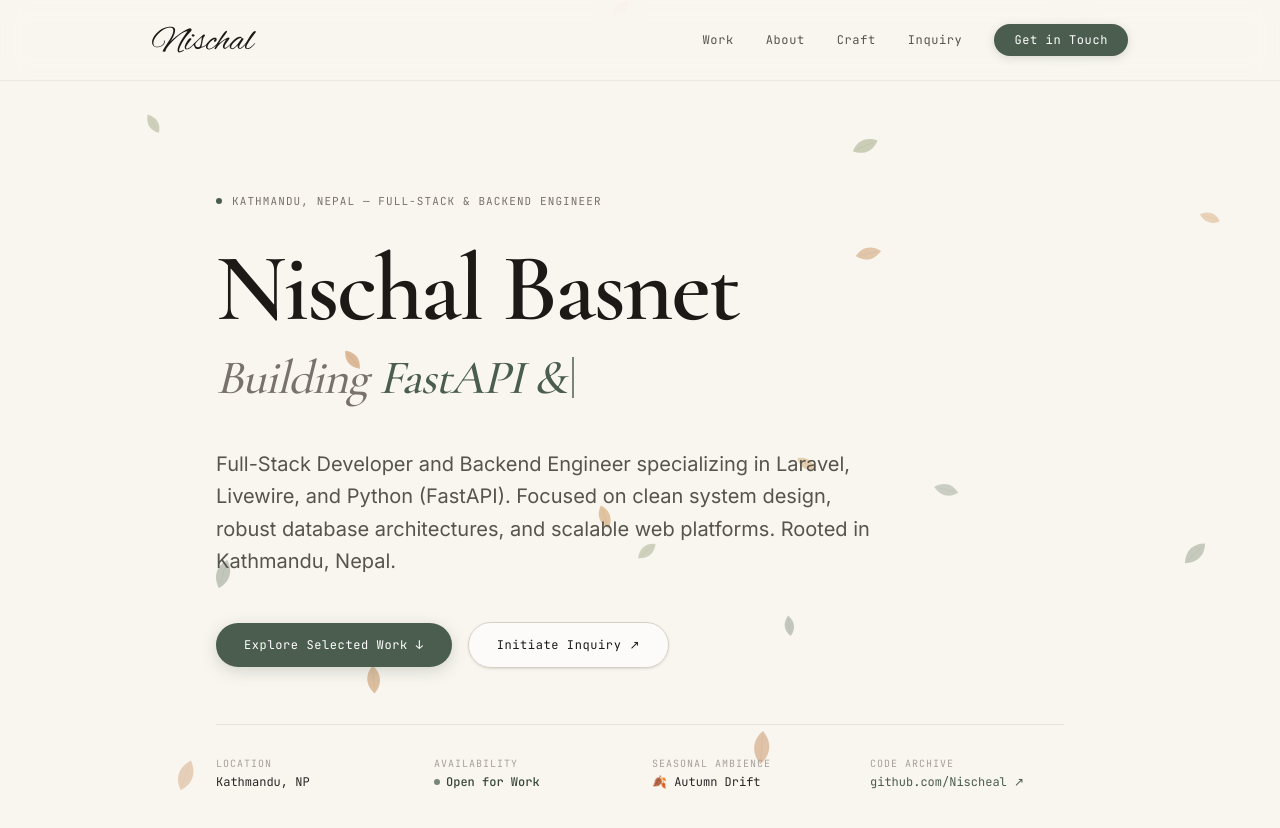
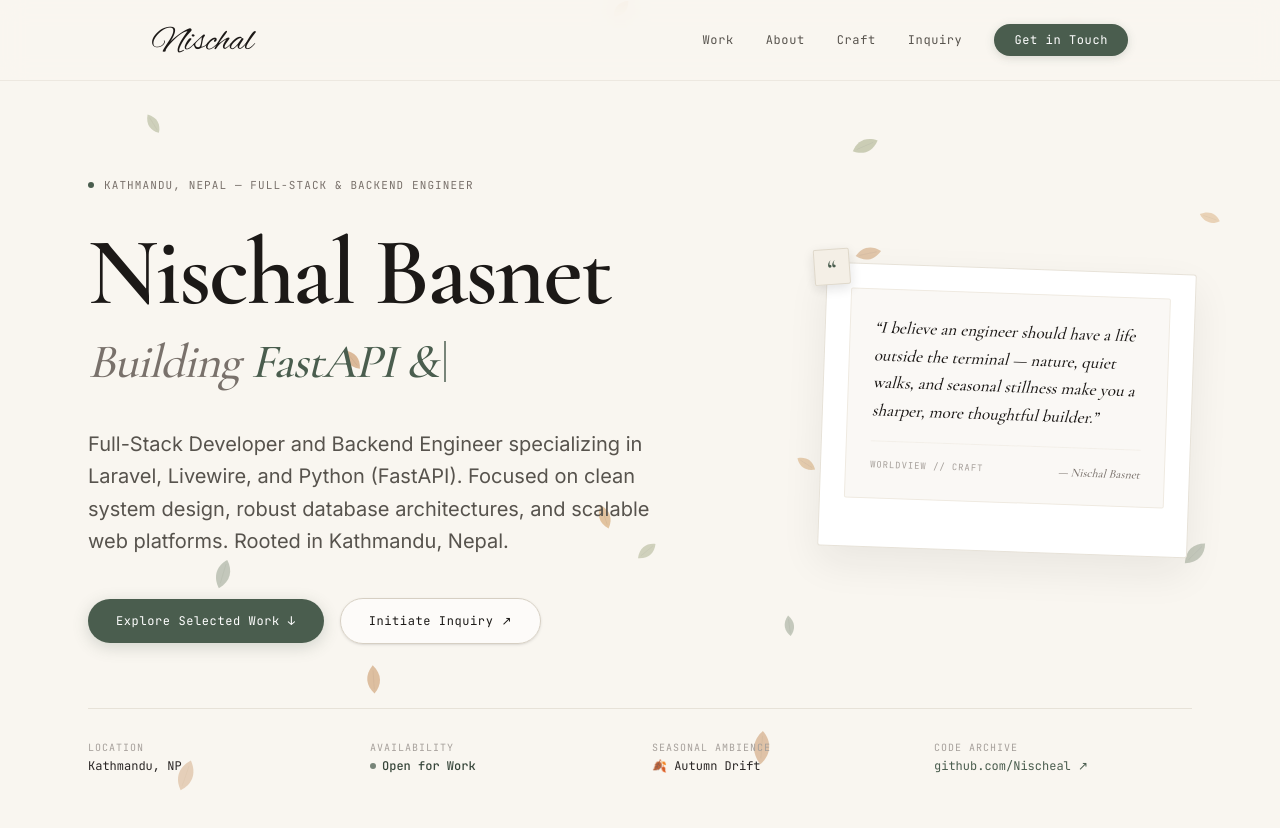
Before and after one commit to Nischeal/Portfolio-website, a Next.js app in the folder frontend/: page / in a window 1280 px wide. Shown: the top 828 px of the page. Built offline with nearby package versions, Linux system fonts and the light colour scheme.

Commit message:
feat(hero): implement tactile polaroid quote card with verified nature philosophy

```diff
--- a/frontend/src/components/sections/HeroSection.tsx
+++ b/frontend/src/components/sections/HeroSection.tsx
@@ -2,15 +2,19 @@
 
 import Link from "next/link";
 import { TypewriterRole } from "@/components/ui/TypewriterRole";
+import { HeroQuoteCard } from "@/components/ui/HeroQuoteCard";
 import { useSeason } from "@/context/SeasonContext";
 
 export function HeroSection() {
   const { season } = useSeason();
 
   return (
-    <section className="pt-20 sm:pt-28 pb-20 sm:pb-28 px-6 max-w-4xl mx-auto w-full">
-      <div className="space-y-8 text-left">
-        {/* Confirmed Clean Spaced Kicker */}
+    <section className="pt-16 sm:pt-24 pb-16 sm:pb-24 px-6 max-w-6xl mx-auto w-full">
+      {/* Asymmetric Two-Column Editorial Desk */}
+      <div className="grid grid-cols-1 lg:grid-cols-12 gap-12 lg:gap-14 items-center">
+        {/* Left Column: Typographic Hierarchy & Identity */}
+        <div className="lg:col-span-7 space-y-8 text-left">
+          {/* Clean Spaced Kicker */}
           <div className="flex items-center gap-2.5 font-mono text-[11px] text-stone-500 tracking-widest uppercase">
             <span className="w-1.5 h-1.5 rounded-full bg-[#4A5D4E]" />
             <span>KATHMANDU, NEPAL — FULL-STACK &amp; BACKEND ENGINEER</span>
@@ -32,13 +36,13 @@ export function HeroSection() {
             />
           </div>
 
-        {/* Confirmed Grounded Bio Statement */}
-        <p className="text-stone-600 text-lg sm:text-xl leading-relaxed max-w-2xl font-normal pt-2">
+          {/* Grounded Bio Statement */}
+          <p className="text-stone-600 text-lg sm:text-xl leading-relaxed max-w-xl font-normal pt-1">
             Full-Stack Developer and Backend Engineer specializing in Laravel, Livewire, and Python (FastAPI). Focused on clean system design, robust database architectures, and scalable web platforms. Rooted in Kathmandu, Nepal.
           </p>
 
           {/* Action Button Row */}
-        <div className="flex flex-wrap items-center gap-4 pt-3 font-mono text-xs">
+          <div className="flex flex-wrap items-center gap-4 pt-2 font-mono text-xs">
             <Link
               href="#work"
               className="bg-[#4A5D4E] hover:bg-[#37463A] text-white px-7 py-3.5 rounded-full tracking-wider transition-all shadow-[0_4px_16px_rgba(74,93,78,0.22)] inline-flex items-center gap-2"
@@ -55,9 +59,16 @@ export function HeroSection() {
               <span>↗</span>
             </Link>
           </div>
+        </div>
 
-        {/* Generous Spaced Metadata Strip */}
-        <div className="mt-14 pt-8 border-t border-[#E7E2D8] grid grid-cols-2 sm:grid-cols-4 gap-6 font-mono text-xs text-stone-600">
+        {/* Right Column: Tactile Polaroid Quote Card */}
+        <div className="lg:col-span-5 flex justify-center lg:justify-end pt-4 lg:pt-0">
+          <HeroQuoteCard />
+        </div>
+      </div>
+
+      {/* Generous Spaced Full-Width Metadata Strip */}
+      <div className="mt-14 sm:mt-16 pt-8 border-t border-[#E7E2D8] grid grid-cols-2 sm:grid-cols-4 gap-6 font-mono text-xs text-stone-600">
         <div>
           <span className="text-[10px] text-stone-400 block uppercase tracking-widest mb-1">
             LOCATION
@@ -98,7 +109,6 @@ export function HeroSection() {
           </a>
         </div>
       </div>
-      </div>
     </section>
   );
 }
--- /dev/null
+++ b/frontend/src/components/ui/HeroQuoteCard.tsx
@@ -0,0 +1,40 @@
+"use client";
+
+import React from "react";
+
+export function HeroQuoteCard() {
+  return (
+    <div className="relative group w-full max-w-[340px] sm:max-w-[370px] mx-auto lg:mx-0">
+      {/* Organic Tilted Polaroid Frame */}
+      <div className="relative bg-white border border-[#E7E2D8] rounded-[3px] p-5 sm:p-6 pb-10 sm:pb-12 shadow-[0_16px_40px_rgba(28,25,23,0.07)] rotate-1 sm:rotate-2 group-hover:rotate-0 group-hover:shadow-[0_22px_50px_rgba(28,25,23,0.12)] transition-all duration-500 ease-out">
+        {/* Corner Tactile Paper Tag with Serif Quotation Mark */}
+        <div
+          aria-hidden="true"
+          className="absolute -top-3.5 -left-3.5 w-9 h-9 rounded-[2px] bg-[#F4EFE6] border border-[#DFD8CA] shadow-[0_4px_12px_rgba(28,25,23,0.12)] -rotate-6 flex items-center justify-center select-none group-hover:scale-105 transition-transform duration-300"
+        >
+          <span className="font-serif text-[#4A5D4E] text-2xl font-bold leading-none translate-y-0.5">
+            &ldquo;
+          </span>
+        </div>
+
+        {/* Interior Archival Window */}
+        <div className="bg-[#FAF8F5] border border-[#EFEAE1] rounded-[2px] p-5 sm:p-6 flex flex-col justify-between min-h-[210px]">
+          <p className="font-serif italic text-[#1C1917] text-base sm:text-[17px] leading-relaxed font-normal">
+            &ldquo;I believe an engineer should have a life outside the terminal — nature, quiet walks, and seasonal stillness make you a sharper, more thoughtful builder.&rdquo;
+          </p>
+
+          <div className="pt-4 mt-2 border-t border-[#EFEAE1]/60 flex items-center justify-between">
+            <span className="font-mono text-[9px] uppercase tracking-widest text-stone-400">
+              WORLDVIEW // CRAFT
+            </span>
+            <span className="font-serif italic text-xs text-stone-500">
+              &mdash; Nischal Basnet
+            </span>
+          </div>
+        </div>
+
+        {/* Clean Polaroid bottom margin — kept completely pure per user directive */}
+      </div>
+    </div>
+  );
+}
```
Also changed, not shown: 4 other files (tests, documents, lock files or other folders). Lines whose indentation alone changed are shown as unchanged.
